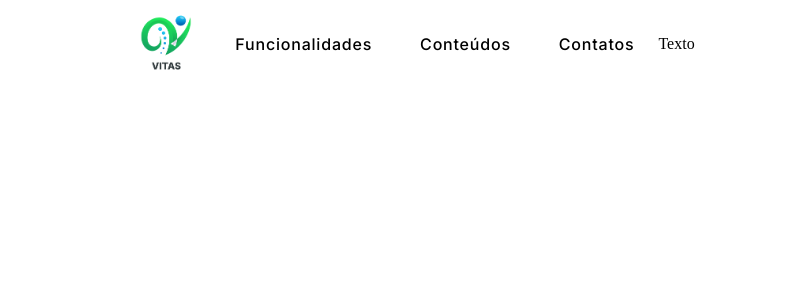
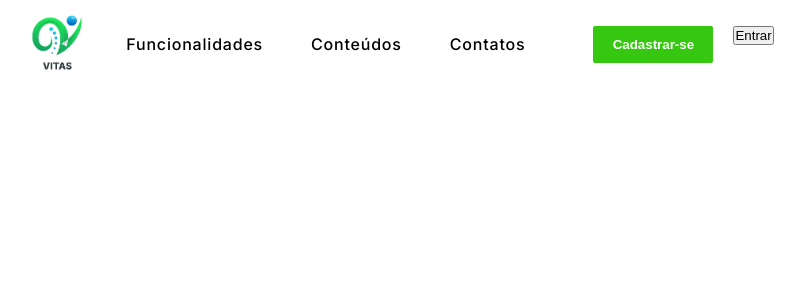
Before and after one commit to giovana-mori/Pi-Integrador-Vitas, a PHP site: page / in a window 1280 px wide. Shown: the top 300 px of the page, without its empty margins (232-1037 px from the left). Run offline with PHP 8.4, Linux system fonts and the light colour scheme.

Commit message:
Add files via upload

```diff
--- a/Desktop-Web/index.html
+++ b/Desktop-Web/index.html
@@ -28,11 +28,21 @@
                         <a class="navegacao_conteudo_link_texto" href="" title="Contatos">Contatos</a>
                     </li>
                 </ul>
+            </div>
+            <div class="navegacao_botao">
+                <ul class="navegacao_botao_conteudo">
+                    <li>
                     <div>
-                        Texto
+                        <button class="cadastro">Cadastrar-se</button>
                     </div>
+                </li>
+                <li>
+                    <div>
+                        <button class="entrar">Entrar</button>
+                    </div>
+                </li>
+                </ul>
             </div>
-
         </div>
     </header>
 
--- a/Desktop-Web/style.css
+++ b/Desktop-Web/style.css
@@ -26,6 +26,18 @@ header {
     justify-content: center;
 }
 
+.logo {
+    width: 90px;
+}
+
+.logo .imagem {
+    display: inline-block;
+    height: auto;
+    width: 100% ;
+    -webkit-user-drag: none;
+    cursor: pointer;
+}
+
 .cabecalho {
     display: flex;
     width: min-content;
@@ -39,6 +51,17 @@ header {
 
 .navegacao_conteudo {
     display: flex;
+}
+
+.navegacao_botao {
+    display: flex;
+    padding-left: 14px;
+    align-items: center;
+}
+
+.navegacao_botao_conteudo {
+    display: flex;
+    padding: 0 20px;
 }
 
 .navegacao_conteudo_link_texto {
@@ -84,14 +107,23 @@ header {
     width:100%;
   }
 
-.logo {
-    width: 90px;
+  .cadastro {
+    color: white;
+    font-weight: 600;
+    text-decoration-color: white;
+    border-radius: 2px;
+    border: 2px solid rgb(54, 199, 17);
+    background-color: rgb(54, 199, 17);
+    padding: 9px;
+    width: 120px;
+    outline: none;
+    box-shadow: none;
+    text-align: center;
+    white-space: nowrap;
+    overflow: hidden;
 }
 
-.logo .imagem {
-    display: inline-block;
-    height: auto;
-    width: 100% ;
-    -webkit-user-drag: none;
-    cursor: pointer;
+.cadastro:focus {
+    outline: none;
+    box-shadow: none;
 }
```
